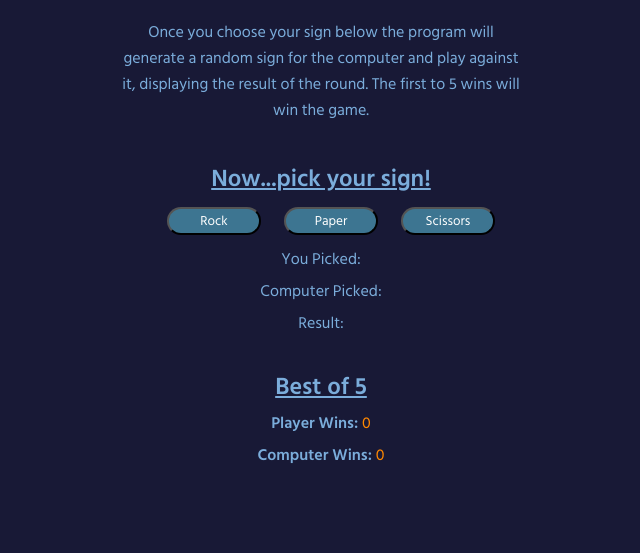
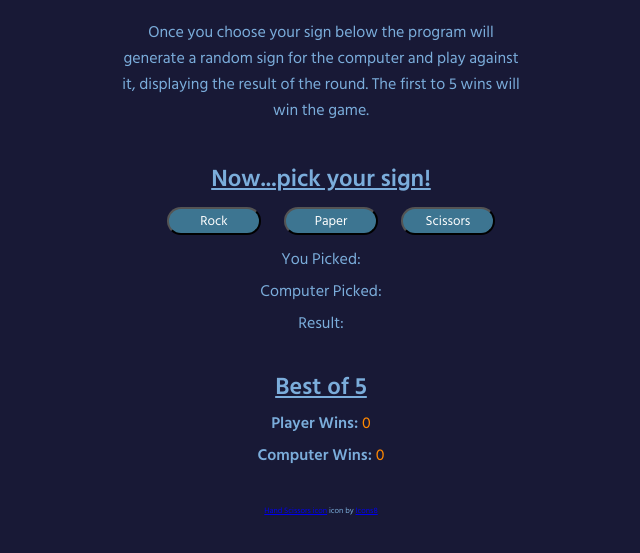
Before and after one commit to MMNXII/rock-paper-scissors, a website built with webpack: page index.html in a window 1280 px wide. Shown: the part 77-630 px from the top of the page, without its empty margins (319-959 px from the left). Built offline with Linux system fonts and the light colour scheme.

Commit message:
favicon added

```diff
--- a/index.html
+++ b/index.html
@@ -6,6 +6,7 @@
         <meta name="description" content="Rock, Paper, Scissors">
         <meta name="author" content="Matthew Neal">
         <link href="https://fonts.googleapis.com/css?family=Hind+Siliguri:400,600&display=swap" rel="stylesheet">
+        <link rel="icon" href="./src/images/favicon.png" type="image/x-icon">
         <title>Rock, Paper, Scissors</title>
 
     </head>
@@ -37,6 +38,10 @@
             <p id="fullGameWinner"></p>
         </div>
 
+        <div id="sources">
+            <a target="_blank" href="https://icons8.com/icons/set/hand-scissors">Hand Scissors icon</a> icon by <a target="_blank" href="https://icons8.com">Icons8</a>
+        </div>
+
         <script src="./dist/main.js"></script>
 
     </body>
--- a/src/index.css
+++ b/src/index.css
@@ -53,3 +53,7 @@ body {
 #fullGameWinner {
     font-size: 2.5em;
 }
+
+#sources {
+    font-size: .5em;
+}
```
Also changed, not shown: dist/main.js, src/images/favicon.png (added).
